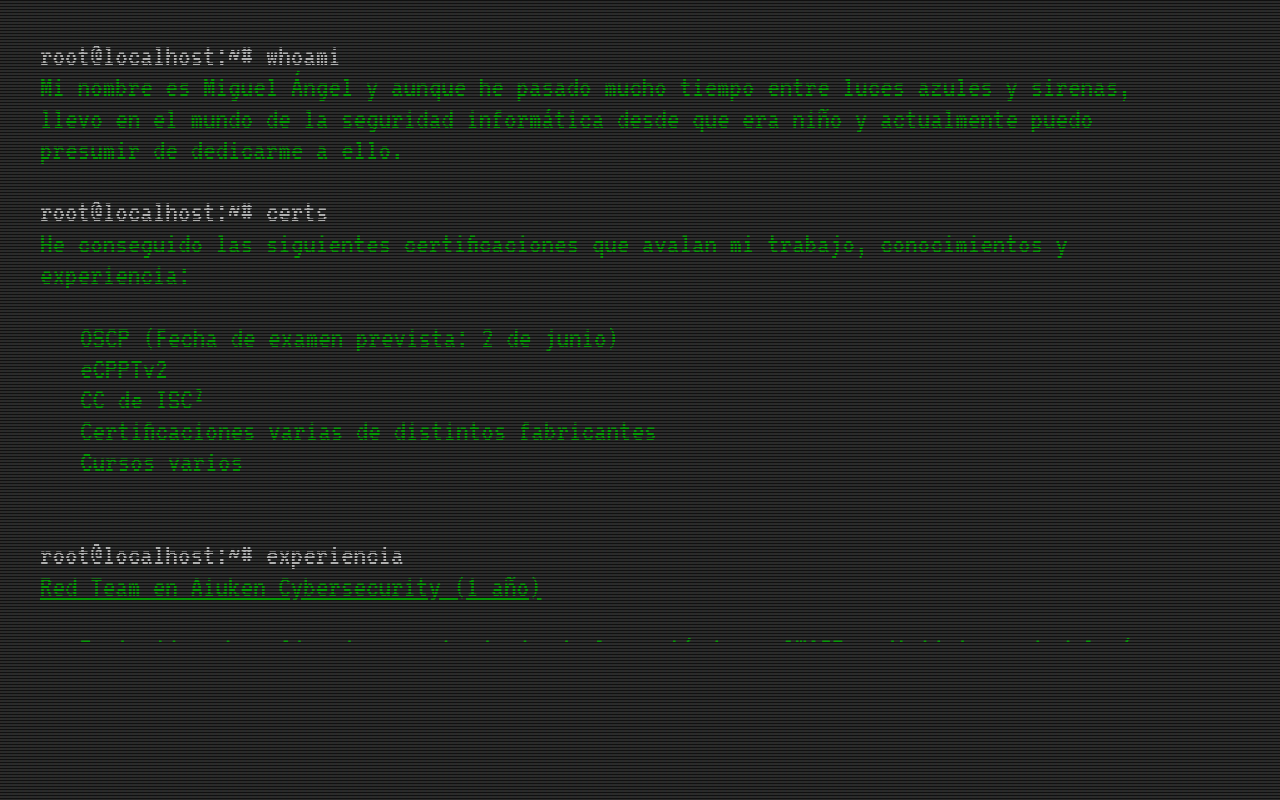
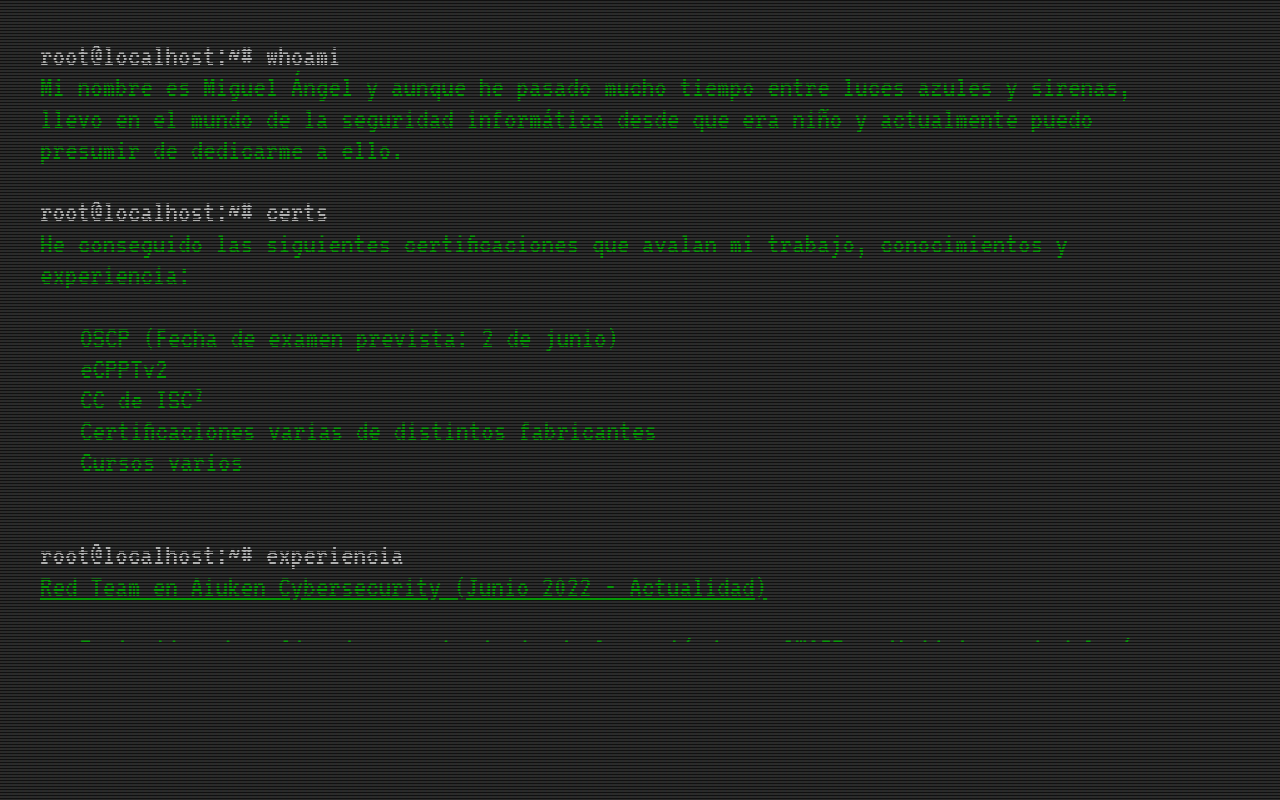
Before and after one commit to mxngel/mxngel.github.io, a plain HTML site: page cv.html in a window 1280 px wide. Drawn offline with Linux system fonts and the light colour scheme; a script that the page names is missing.

Commit message:
Update cv.html

```diff
--- a/cv.html
+++ b/cv.html
@@ -30,7 +30,7 @@
     <br>
 
     <p style="color:white;">root@localhost:~# experiencia</p>
-    <p class="underline">Red Team en Aiuken Cybersecurity (1 año)</p>
+    <p class="underline">Red Team en Aiuken Cybersecurity (Junio 2022 - Actualidad)</p>
       <ul>
         <li>Pentesting de aplicaciones web siguiendo los estándares OWASP y distintas metodologías</li>
         <li>Pentesting en redes corporativas en modalidad de caja negra y gris</li>
```
